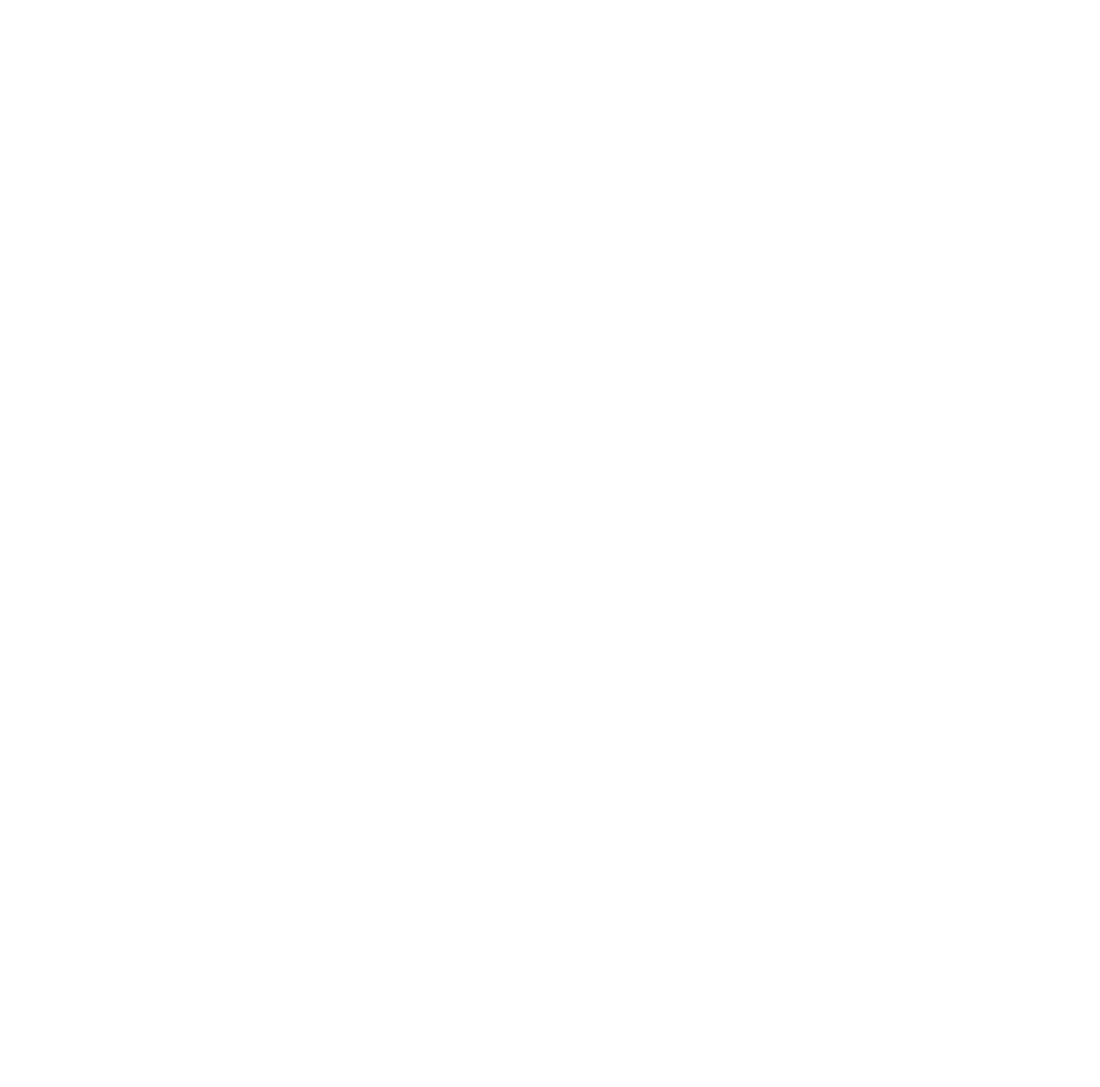
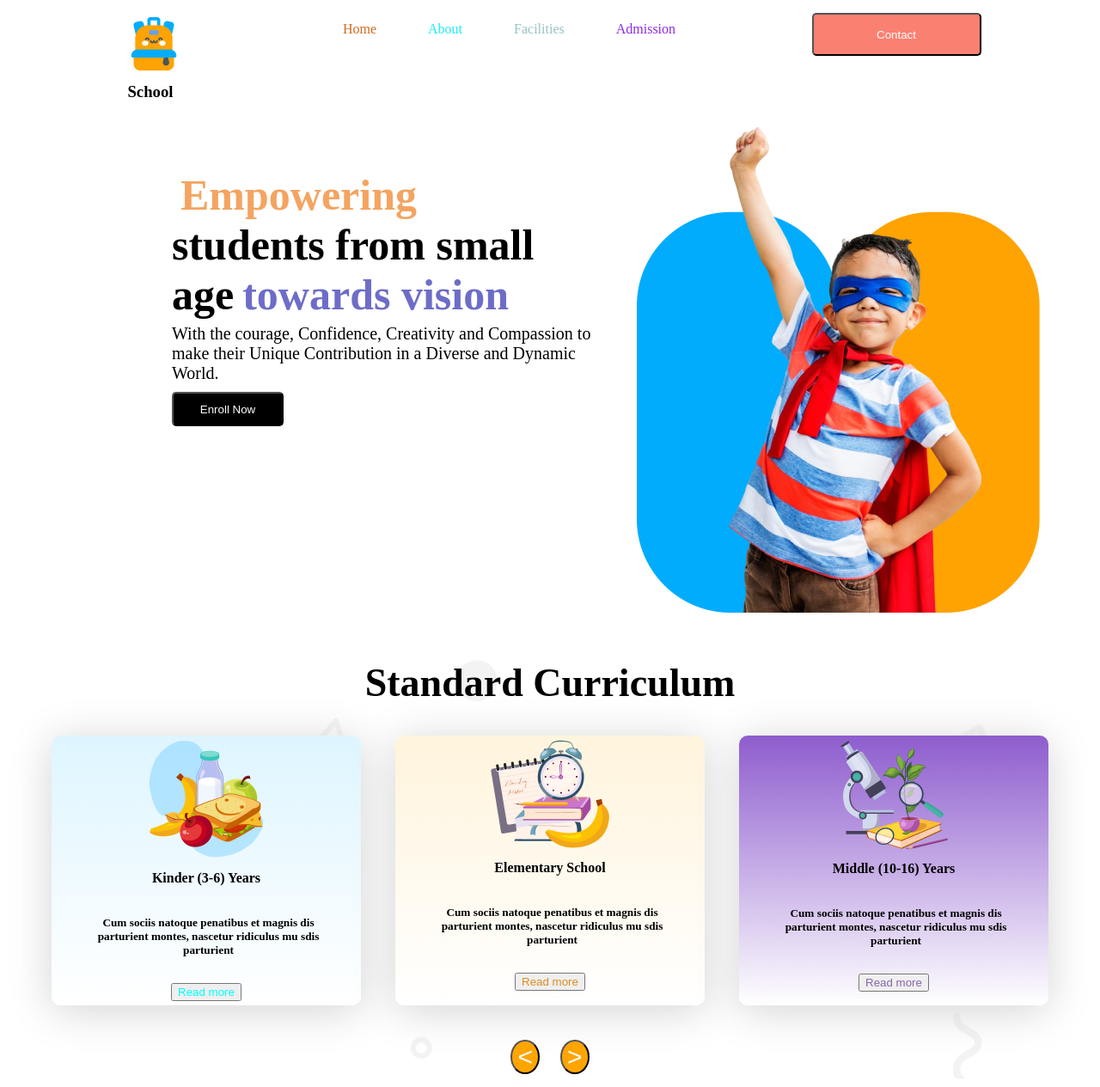
Before and after one commit to hassnat774/kid-school-repu, a plain HTML site: page index.html in a window 1280 px wide. Shown: the whole page at 86% size. Before the commit the page ends 800 px from the top, so only its background shows below. Drawn offline with Linux system fonts and the light colour scheme.

Commit message:
style added

```diff
--- a/index.html
+++ b/index.html
@@ -5,8 +5,98 @@
     <meta name="viewport" content="width=device-width, initial-scale=1.0">
     <title>Kid School</title>
     <link rel="stylesheet" href="style/style.css">
+    <style>
+        nav{
+            display: flex;
+            justify-content: ;
+        }
+    </style>
 </head>
-<body>
+<body class=".quicksand-font">
+    <header class="bg-ground">
+
+        <nav class="navbar">
+            <div>
+                <img src="assets/logo.png" alt="">
+                <h3 class="brand">School</h3>
+
+            </div>
+
+
+            <div>
+                <ul class="nav-links display-flax">
+                    <li class="nav-item"><a href="Home" class="nav-link1">Home</a></li>
+                    <li class="nav-item"><a href="About" class="nav-link2">About</a></li>
+                    <li class="nav-item"><a href="Facilities" class="nav-link3">Facilities</a></li>
+                    <li class="nav-item"><a href="Admission" class="nav-link4">Admission</a></li>
+
+                </ul>
+            </div>
+         <button class="btn-primary">Contact</button>
+
+        </nav>
+    <div class="banner">
+        <div class="banner-contain">
+            <h1 class="banner-title"><span id="Empowering">Empowering</span><br>
+                students from small<br> age<span id="age">towards vision</span></h1>
+            <p class="banner-description">With the courage, Confidence,
+                Creativity and Compassion to make their Unique
+                Contribution in a Diverse and Dynamic World.</p>
+            <button class="btn-secendary">Enroll Now</button>
+        </div>
+
+
+        <img src="assets/hero-kids.png" alt="">
+    </div>
+    </header>
+    <main>
+        <section class="Curriculums">
+            <h2 class="Curriculums-title">Standard Curriculum</h2>
+            <div class="Curriculum-container">
+                <div id="Curriculums-1" class="curriculum">
+                    <img src="assets/kinder.png" alt="">
+                    <h4 class="curriculum-title">Kinder (3-6) Years</h4>
+                    <h5 class="curriculum-description">Cum sociis natoque penatibus et magnis
+                        dis parturient montes,
+                        nascetur ridiculus
+                        mu sdis parturient</h5>
+                        <button class="btn-1">Read more</button>
+                </div>
+                <div id="Curriculums-2" class="curriculum">
+                    <img src="assets/elementary.png" alt="">
+                    <h4 class="curriculum-title">Elementary School</h4>
+                    <h5 class="curriculum-description">Cum sociis natoque penatibus et magnis
+                        dis parturient montes,
+                        nascetur ridiculus
+                        mu sdis parturient</h5>
+                        <button class="btn-2">Read more</button>
+                </div>
+                <div id="Curriculums-3" class="curriculum">
+                    <img src="assets/middle.png" alt="">
+                    <h4 class="curriculum-title">Middle (10-16) Years</h4>
+                    <h5 class="curriculum-description">Cum sociis natoque penatibus et magnis
+                        dis parturient montes,
+                         nascetur ridiculus
+                        mu sdis parturient</h5>
+                        <button class="btn-3">Read more</button>
+                </div>
+
+
+            </div>
+            <div class="site-btn">
+                    <button class="btn-4"><</button>
+                <button class="btn-5">></button>
+
+            </div>
+
+
+
+
+        </section>
+
+
+    </main>
+    <footer></footer>
 
 </body>
 </html>
--- a/style/style.css
+++ b/style/style.css
@@ -0,0 +1,169 @@
+@import url('https://fonts.googleapis.com/css2?family=Quicksand:wght@300..700&display=swap');
+
+*{
+    margin: 5px 10px 5px 10px;
+}
+.quicksand-font {
+    font-family: "Quicksand", serif;
+    font-optical-sizing: auto;
+    font-weight:400;
+    font-style: normal;
+}
+/* share style */
+
+.display-flax{
+    display: flex;
+}
+
+
+/* header style */
+
+
+/* navbar related style */
+.nav-item{
+    list-style: none;
+    margin-right: 30px;
+}
+.nav-links{
+    text-decoration: none;
+    font-weight: 96;
+}
+a{
+    text-decoration: none;
+}
+/* color section */
+.nav-link1{
+    color:chocolate;
+}
+.nav-link2{
+    color: rgb(25, 239, 243);
+}
+.nav-link3{
+color: rgb(152, 195, 195);
+}
+.nav-link4{
+    color: blueviolet;
+}
+
+.navbar{
+    justify-content: space-evenly;
+}
+
+.bg-ground{
+     background-color: white;
+}
+/* btn */
+.btn-primary{
+    background-color: salmon;
+    border-radius: 5px;
+    width: 197px;
+    height: 50px;
+    color: white;
+}
+.btn-secendary{
+    background-color: black;
+    color: white;
+    border-radius: 5px;
+    width: 130px;
+    height: 40px;
+
+}
+
+.btn-1{
+    color: aqua;
+}
+.btn-2{
+    color: rgb(220, 139, 32);
+
+}
+.btn-3{
+    color: #8664b2;
+}
+.btn-4{
+    background-color:orange;
+    border-radius: 50%;
+    font-size: 30px;
+    color: white;
+}
+.btn-5{
+    background-color: orange;
+    border-radius: 50%;
+    font-size: 30px;
+    color: white;
+}
+.site-btn{
+    text-align: center;
+    margin-top: 30px;
+}
+/* banner */
+.banner{
+    display: flex;
+    justify-content: space-between;
+    margin: 0 30px 0 150px;
+}
+.banner-contain{
+    max-width: 580px;
+    margin-top: 60px;
+}
+.banner-title{
+    font-size: 50px;
+    font-weight: 800;
+}
+#Empowering{
+    color: sandybrown;
+}
+#age{
+    color: rgba(90, 90, 193, 0.882);
+}
+.banner-description{
+    font-size: 20px;
+}
+/* Curriculum style */
+
+.Curriculums{
+    background-image: url('../assets/bg.png');
+    margin-top: 50px;
+}
+.Curriculums-title{
+    text-align: center;
+    font-size: 46px;
+    font-weight: 800;
+}
+
+
+.Curriculum-container{
+    display: flex;
+    gap: 20px;
+    text-align: center;
+    margin-top: 30px;
+
+}
+.curriculum{
+
+    border-radius: 10px;
+    box-shadow: 0px 6px 50px 0px lightgray
+}
+#Curriculums-1{
+    background-image: linear-gradient(#DEF5FF,#ffffff);
+
+}
+#Curriculums-2{
+    background-image: linear-gradient(#FFF4DC,white) ;
+}
+#Curriculums-3{
+    background-image: linear-gradient(#8e5dce,white);
+}
+
+
+.curriculum-description{
+    padding: 30px 20px 20px 25px;
+    text-align: center;
+}
+
+@media screen and(max-width:576px) {
+    .Curriculum-container{
+        flex-direction: column ;
+    }
+
+
+}
```
